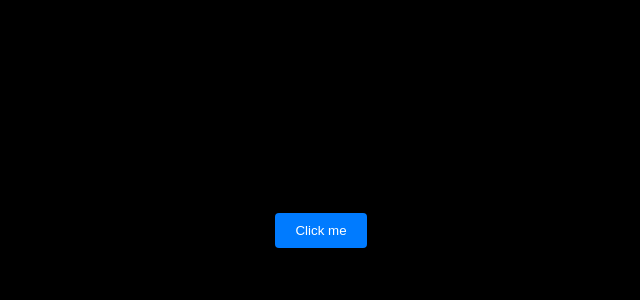
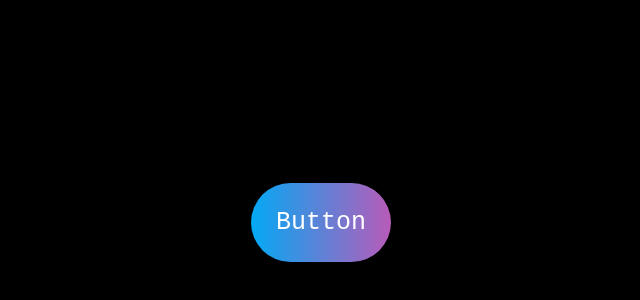
Before and after one commit to hznkyh/web-dev, a plain HTML site: page glow-button/index.html in a window 1280 px wide. Shown: the part 178-478 px from the top of the page, without its empty margins (319-959 px from the left). Drawn offline with Linux system fonts and the light colour scheme.

Commit message:
add glow effect

```diff
--- a/glow-button/index.html
+++ b/glow-button/index.html
@@ -6,7 +6,7 @@
 </head>
 <body>
     <div class="button-container">
-        <button class="button">Click me</button>
+        <div class="button">Button</div>
     </div>
 </body>
 </html>
--- a/glow-button/style.css
+++ b/glow-button/style.css
@@ -1,3 +1,9 @@
+*{
+    margin: 0;
+    padding: 0;
+    font-family: monospace;
+}
+
 .button-container {
     display: flex;
     justify-content: center;
@@ -7,24 +13,45 @@
 
 .button {
     display: inline-block;
-    padding: 10px 20px;
-    background-color: #007bff;
+    padding: 1em;
+    text-align: center;
     color: #fff;
-    border: none;
-    border-radius: 4px;
-    text-align: center;
-    text-decoration: none;
+    font-size: 25px;
     cursor: pointer;
-}
-
-.button:hover {
-    background-color: #0056b3;
-}
-
-.button:active {
-    background-color: #003d80;
+    background: linear-gradient(90deg, #03a9f4, #f441a5, #ffeb3b, #03a9f4);
+    background-size: 400%;
+    border-radius: 60px;
 }
 
 body {
     background-color: #000;
 }
+
+.button:hover {
+    animation: animate 8s linear infinite;
+}
+
+@keyframes animate {
+    0% {
+        background-position: 0%;
+    }
+
+    100% {
+        background-position: 400%;
+    }
+}
+
+.button::before {
+    z-index: -1;
+    background: linear-gradient(90deg, #03a9f4, #f441a5, #ffeb3b, #03a9f4);
+    background-size: 400%;
+    border-radius: 40px;
+    opacity: 0;
+    transition: 0.5s;
+}
+
+.button:hover::before {
+    filter: blur(20px);
+    opacity: 1;
+    animation: animate 8s linear infinite;
+}
```
